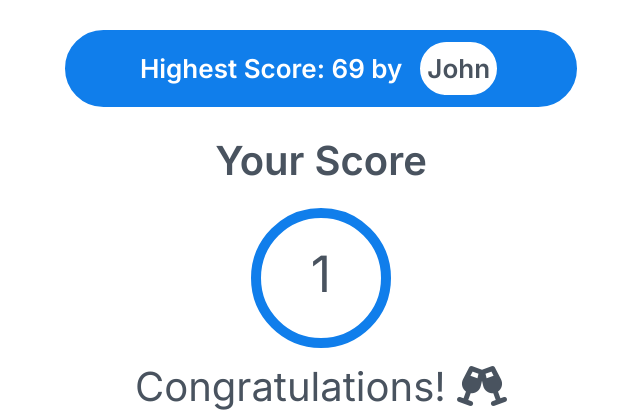
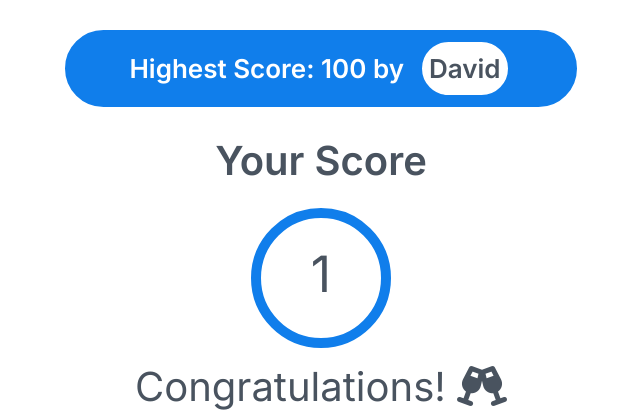
Before and after one commit to profdbanjo/QuizMasters, a Flask app: page /score in a window 1280 px wide. Shown: the part 45-465 px from the top of the page, without its empty margins (319-959 px from the left). Run offline with Flask 2, Linux system fonts and the light colour scheme; a user stored in the database is signed in; data comes from the database, SQL or seed files in the repository; some libraries are stand-ins or nearby versions.

Commit message:
Update score.html

```diff
--- a/app/templates/score.html
+++ b/app/templates/score.html
@@ -3,7 +3,7 @@
 {% block content %}
     <div class="score-main">
             <div class="highest-score">
-                <div>Highest Score: 69 by </div> <div class="high-score-name">John</div>
+                <div>Highest Score: 100 by </div> <div class="high-score-name">David</div>
             </div>
             <h1 class="score-head">Your Score</h1>
             <div class="score-circle">
```
